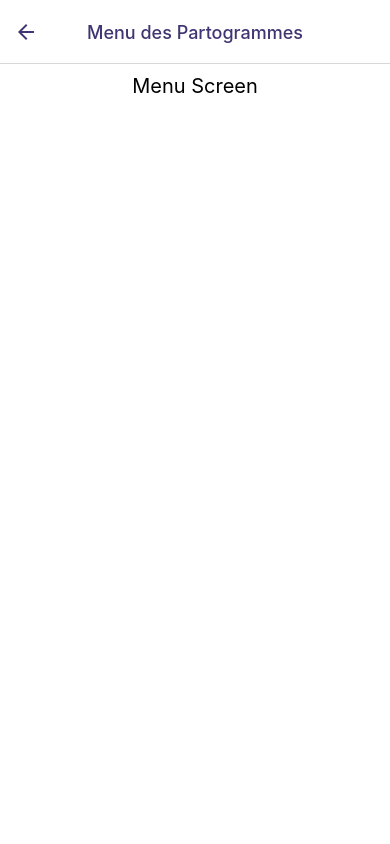
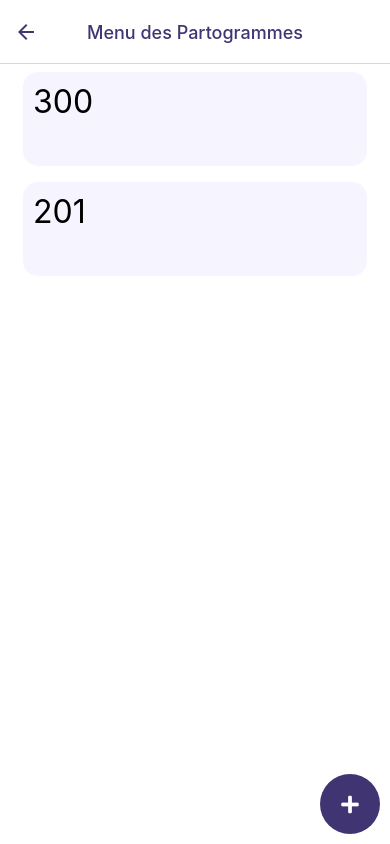
Before and after one commit to XvikX/partogramme, a React Native app: screen /Screen_Menu in a window 390 px wide. Built offline with nearby package versions, Linux system fonts and the light colour scheme.

Commit message:
Add new flatlist custom components and draft of partogramme store

```diff
--- a/App.tsx
+++ b/App.tsx
@@ -4,6 +4,7 @@ import { createNativeStackNavigator } from '@react-navigation/native-stack';
 // Screen Importation
 import { ScreenLogin } from './src/Login/Login';
 import { ScreenMenu } from './src/Menu/Menu';
+import { ScreenAddPartogramme } from './src/AddPartogramme/AddPartogramme';
 
 const Stack = createNativeStackNavigator();
 
@@ -25,6 +26,15 @@ export default function App() {
             headerTitleAlign: "center",
         }}
         />
+        <Stack.Screen
+          name="Screen_AddPartogramme"
+          component={ScreenAddPartogramme}
+          options={{
+            title: 'Création du nouveau Partogramme',
+            headerTintColor: "#403572",
+            headerTitleAlign: "center",
+        }}
+        />
       </Stack.Navigator>
     </NavigationContainer>
   );
--- /dev/null
+++ b/src/AddPartogramme/AddPartogramme.tsx
@@ -0,0 +1,45 @@
+import { StyleSheet, Text, View, TouchableOpacity} from 'react-native';
+import FontAwesome5 from 'react-native-vector-icons/FontAwesome5';
+
+export function ScreenAddPartogramme({navigation}) {
+    return(
+      <View style={styles.body}>
+        <Text style={styles.text}>ScreenAddPartogramme</Text>
+      </View>
+    )
+}
+
+const styles = StyleSheet.create({
+  body: {
+      flex: 1,
+      backgroundColor: '#ffffff',
+      alignItems: 'center',
+  },
+  text: {
+      color: '#000000',
+      fontSize: 20,
+      margin: 10,
+      textAlign: 'center',
+  },
+  input: {
+      textAlign:'center',
+      borderWidth: 1,
+      borderColor: '#555',
+      borderRadius: 5,
+      fontSize: 20,
+      marginRight: 50,
+      marginLeft: 50,
+    },
+  button: {
+      width: 60,
+      height: 60,
+      borderRadius: 30,
+      backgroundColor: '#403572',
+      justifyContent: 'center',
+      alignItems: 'center',
+      position: 'absolute',
+      bottom: 10,
+      right: 10,
+      elevation: 5,
+  },
+});
--- a/src/Login/Login.tsx
+++ b/src/Login/Login.tsx
@@ -9,7 +9,7 @@ import {
     Alert,
 } from 'react-native';
 import 'react-native-url-polyfill/auto'
-import CustomButton from '../../utils/CustomButton';
+import CustomButton from '../components/CustomButton';
 import { supabase } from "../initSupabase";
 
 async function signInWithEmail(email: string, password: string) {
--- a/src/Menu/Menu.tsx
+++ b/src/Menu/Menu.tsx
@@ -1,12 +1,59 @@
-import { StyleSheet, Text, View } from 'react-native';
+import { StyleSheet, Text, View, TouchableOpacity} from 'react-native';
+import FontAwesome5 from 'react-native-vector-icons/FontAwesome5';
+import { observer, inject } from 'mobx-react';
+import Partogramme from '../store/partogramme/partogrammeModel';
+import observablePartogrammeStore from '../store/partogramme/partogrammeStore';
+import { PartogrammeList } from '../components/partogrammeList';
 
-export function ScreenMenu({navigation}) {
+const DATA: Partogramme[] = [
+    {
+        id: '300',
+        no_case:'test',
+        admission_time: new Date(Date.now()),
+        commentary: 'test',
+        start_work_time: new Date(Date.now()),
+        state:'test',
+        center_name:'test',
+        nurse_id:'test',
+    },
+    {
+        id: '201',
+        no_case:'test',
+        admission_time: new Date(Date.now()),
+        commentary: 'test',
+        start_work_time: new Date(Date.now()),
+        state:'test',
+        center_name:'test',
+        nurse_id:'test',
+    },
+]
+
+export type Props = {
+    navigation: any;
+};
+
+export const ScreenMenu: React.FC<Props> = ({navigation}) => {
     return(
       <View style={styles.body}>
-        <Text style={styles.text}>Menu Screen</Text>
+        <PartogrammeList
+            title='Partogramme Liste'
+            item={DATA}
+            ></PartogrammeList>
+        <TouchableOpacity
+                style={styles.button}
+                onPress={() => {
+                    navigation.navigate('Screen_AddPartogramme');
+                }}
+            >
+                <FontAwesome5
+                    name={'plus'}
+                    size={20}
+                    color={'#ffffff'}
+                />
+        </TouchableOpacity>
       </View>
     )
-}
+};
 
 const styles = StyleSheet.create({
   body: {
@@ -29,4 +76,16 @@ const styles = StyleSheet.create({
       marginRight: 50,
       marginLeft: 50,
     },
+  button: {
+      width: 60,
+      height: 60,
+      borderRadius: 30,
+      backgroundColor: '#403572',
+      justifyContent: 'center',
+      alignItems: 'center',
+      position: 'absolute',
+      bottom: 10,
+      right: 10,
+      elevation: 5,
+  },
 });
--- /dev/null
+++ b/src/components/partogrammeList.tsx
@@ -0,0 +1,91 @@
+import React, { useState, useEffect, Component} from 'react';
+import {
+    StyleSheet,
+    Text,
+    View,
+    TextInput,
+    ToastAndroid,
+    Alert,
+    FlatList,
+    TouchableOpacity,
+} from 'react-native';
+import Partogramme from '../store/partogramme/partogrammeModel';
+import { PartogrammeStore } from '../store/partogramme/partogrammeStore';
+
+export interface PartogrammeListProps {
+        title:string,
+        item: Partogramme[]
+    }
+
+export interface ItemProps {
+        item: Partogramme;
+        onPress: () => void;
+        backgroundColor: string;
+        textColor: string;
+    }
+
+// This is the rendered item of the list
+const Item = ({item, onPress, backgroundColor, textColor}: ItemProps) => (
+    <TouchableOpacity onPress={onPress} style={[styles.item, {backgroundColor}]}>
+        <Text style={[styles.title, {color: textColor}]}>{item.id}</Text>
+    </TouchableOpacity>
+    );
+
+export const PartogrammeList = ({
+    title,
+    item,
+  }: PartogrammeListProps) => {
+    const [selectedId, setSelectedId] = useState<string>();
+
+    /**
+     * This function render each item depending of item object
+     * @param item Partogramme item of the partogramme list
+     * @returns the rendered item
+     */
+    const renderItem = ({item}: {item: Partogramme}) => {
+      const backgroundColor = item.id === selectedId ? '#403572' : '#F6F5Ff';
+      const color = item.id === selectedId ? 'white' : 'black';
+
+      return (
+        <Item
+          item={item}
+          onPress={() => setSelectedId(item.id)}
+          backgroundColor={backgroundColor}
+          textColor={color}
+        />
+      );
+    };
+
+    return (
+        <FlatList
+            style={styles.list}
+            data={item}
+            renderItem={renderItem}
+            keyExtractor={item => item.id}
+        />
+    );
+};
+
+const styles = StyleSheet.create({
+    list: {
+        flex:1,
+        alignContent:'center',
+        width:344,
+        position:"absolute"
+    },
+    container: {
+        flex: 1,
+    },
+    item: {
+        padding: 10,
+        marginVertical: 8,
+        marginHorizontal: 16,
+        width:344,
+        height:94,
+        alignSelf:"center",
+        borderRadius:15,
+    },
+    title: {
+        fontSize: 32,
+    },
+});
--- /dev/null
+++ b/src/store/partogramme/partogrammeModel.ts
@@ -0,0 +1,13 @@
+/**
+ * Model for partogramme
+ */
+export default interface Partogramme {
+    id: string,
+    no_case: string,
+    admission_time: Date,
+    commentary: string,
+    start_work_time: Date,
+    state: string,
+    center_name: string,
+    nurse_id: string
+}
--- /dev/null
+++ b/src/store/partogramme/partogrammeStore.ts
@@ -0,0 +1,59 @@
+import { observable } from 'mobx';
+import Partogramme from './partogrammeModel';
+import {v4 as uuidv4} from 'uuid';
+
+export class PartogrammeStore {
+    @observable partogrammes: Partogramme[] = [];
+
+    savePartogramme(partogramme: Partogramme) {
+        const idx = this.partogrammes.findIndex((n) => partogramme.id === n.id);
+        if (idx < 0) {
+            this.partogrammes.push(partogramme);
+        } else {
+            this.partogrammes[idx] = partogramme;
+        }
+    }
+
+    deletePartogramme(partogramme: Partogramme) {
+        const idx = this.partogrammes.findIndex((n) => n.id === partogramme.id);
+        if (idx < 0) {
+            throw new Error(`Partogramme ${partogramme.id} not found`);
+        } else {
+            this.partogrammes.splice(idx, 1);
+        }
+    }
+
+    getPartogramme(id: string): Partogramme {
+        const idx = this.partogrammes.findIndex((n) => n.id === id);
+        if (idx < 0) {
+            throw new Error(`Partogramme ${id} not found`);
+        } else {
+            return this.partogrammes[idx];
+        }
+    }
+}
+
+const observablePartogrammeStore = new PartogrammeStore();
+
+export const newPartogramme = (
+    no_case: string,
+    admission_time: Date,
+    commentary: string,
+    start_work_time: Date,
+    state: string,
+    center_name: string,
+    nurse_id: string) => {
+        const partogramme = {
+            id: uuidv4(),
+            no_case: no_case,
+            admission_time: admission_time,
+            commentary: commentary,
+            start_work_time: start_work_time,
+            state: state,
+            center_name: center_name,
+            nurse_id
+        };
+        observablePartogrammeStore.savePartogramme(partogramme);
+}
+
+export default observablePartogrammeStore;
--- a/tsconfig.json
+++ b/tsconfig.json
@@ -1,3 +1,6 @@
 {
-    "extends": "@tsconfig/react-native/tsconfig.json"
+    "extends": "@tsconfig/react-native/tsconfig.json",
+    "compilerOptions": {
+        "experimentalDecorators": true,
+    },
 }
```
Also changed, not shown: package.json (+9 -0 lines), src/store/types.ts (added, +21 -0 lines), src/components/CustomButton.js (renamed from utils/CustomButton.js), 1 other file (tests, documents, lock files or other folders).
